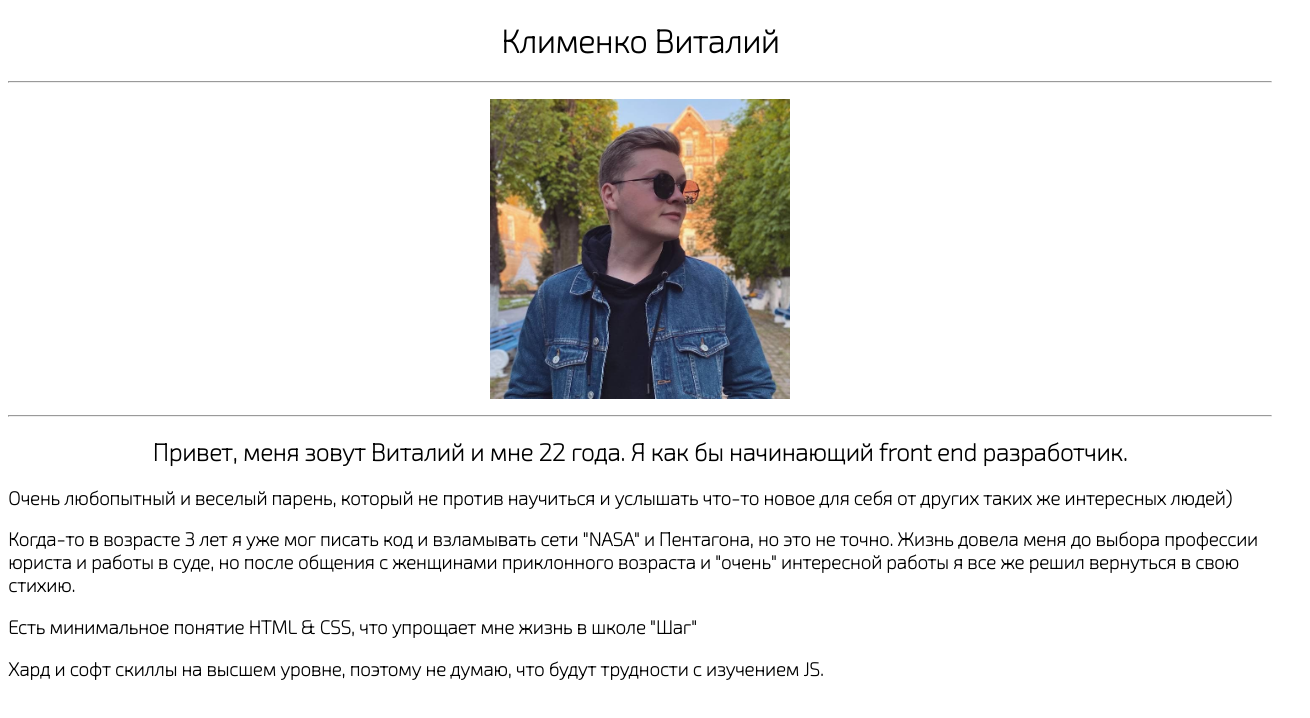
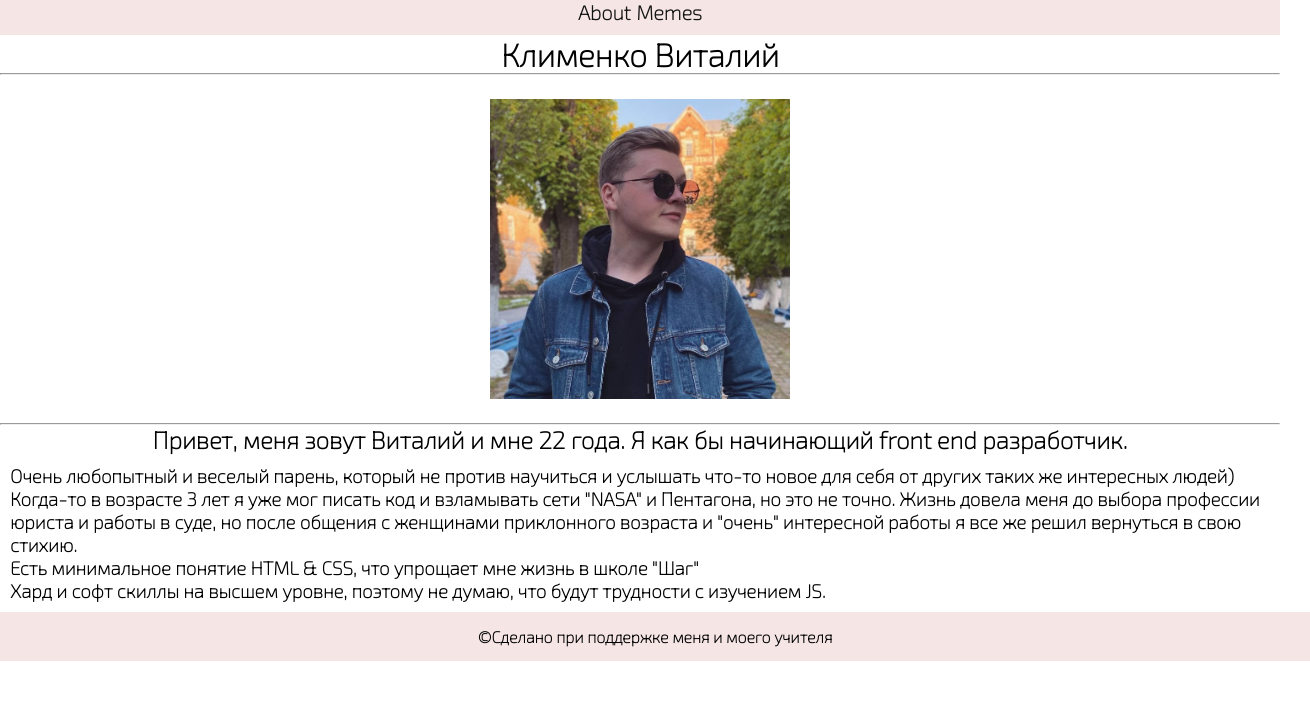
Before and after one commit to DimagaDev/FrontEnd21, a plain HTML site: page index.html in a window 1280 px wide. Shown: the whole page, 1310 px wide, since content can reach past the window. Drawn offline with Linux system fonts and the light colour scheme.

Commit message:
header&footer

```diff
--- a/css/style.css
+++ b/css/style.css
@@ -1,6 +1,18 @@
+* {
+    margin: 0px;
+    padding: 0px;
+}
+
 body {
-font-family: 'Exo 2', sans-serif;
-text-align: left;
+    font-family: 'Exo 2', sans-serif;
+    text-align: left;
+}
+
+.header {
+    width: 100%;
+    height: 35px;
+    text-align: center;
+    background-color: rgba(238, 209, 209, 0.555);
 }
 
 h1 {
@@ -10,9 +22,55 @@ h2 {
     text-align: center;
 }
 
+h3 {
+    padding: 10px;
+}
+
 img {
     height: 300px;
     width: 300px;
     display: block;
     margin: 0 auto;
 }
+
+.mem {
+    width: 450px;
+    height: auto;
+}
+
+a {
+   outline: none;
+   text-decoration: none;
+   padding: 2px 1px 0;
+   font-size: 20px;
+  }
+
+a:link {
+   color: #141413;
+}
+
+a:visited {
+   color: #121311;
+}
+
+a:focus {
+   border-bottom: 1px solid;
+   background: #0d0d0e;
+}
+
+a:hover {
+   border-bottom: 1px solid;
+   background: #ecf3e7;
+}
+
+a:active {
+   background: #f1f1f0;
+   color: #CDFEAA;
+}
+
+.footer p {
+    width: 100%;
+    padding: 15px;
+    text-align: center;
+    background-color: rgba(238, 209, 209, 0.555);
+}
--- a/index.html
+++ b/index.html
@@ -9,17 +9,25 @@
 		<link href="https://fonts.googleapis.com/css2?family=Exo+2:wght@100&display=swap" rel="stylesheet">
 	</head>
 	<body>
+		<header class="header">
+			<a href="pages/about.html"><b>About</b></a>
+			<a href="pages/memes.html"><b>Memes</b></a>
+		</header>
 		<h1>Клименко Виталий</h1>
 		<hr>
 			<p><a title="Нажми на меня" target="_blank" href="https://www.meme-arsenal.com/memes/821b5ccd1aac6b73a4d87c13414f60db.jpg">
-			<img src="img/123.png" width="50" height="50" alt="#"></a></p>
+			<img src="img/123.png" alt="#"></a></p>
 		<hr>
-			<h2>Привет, меня зовут Виталий и мне 22 года. Я как бы начинающий front end разработчик.</h2>
-				<h3>Очень любопытный и веселый парень, который не против научиться и услышать что-то новое для себя от других таких же интересных людей)
-					<p>Когда-то в возрасте 3 лет я уже мог писать код и взламывать сети "NASA" и Пентагона, но это не точно. Жизнь довела меня до выбора профессии юриста и работы в суде, но после общения с женщинами приклонного возраста и "очень" интересной работы я все же решил вернуться в свою стихию.</p>
+						<h2>Привет, меня зовут Виталий и мне 22 года. Я как бы начинающий front end разработчик.</h2>
+						<h3>Очень любопытный и веселый парень, который не против научиться и услышать что-то новое для себя от других таких же интересных людей)
+						<p>Когда-то в возрасте 3 лет я уже мог писать код и взламывать сети "NASA" и Пентагона, но это не точно. Жизнь довела меня до выбора профессии юриста и работы в суде, но после общения с женщинами приклонного возраста и "очень" интересной работы я все же решил вернуться в свою стихию.</p>
 						<p>Есть минимальное понятие HTML & CSS, что упрощает мне жизнь в школе "Шаг"</p>
-							<p>Хард и софт скиллы на высшем уровне, поэтому не думаю, что будут трудности с изучением JS.</p>
-				</h3>
+						<p>Хард и софт скиллы на высшем уровне, поэтому не думаю, что будут трудности с изучением JS.</p>
+						</h3>
+
+		<footer class="footer">
+			<p><b>&copy;Сделано при поддержке меня и моего учителя</b></p>
+		</footer>
 
 	</body>
 </html>
```
Also changed, not shown: pages/about.html (added, +13 -0 lines), pages/memes.html (added, +15 -0 lines), img/baggy.jpg (added), img/ded.jpg (added), img/parni.png (added).
